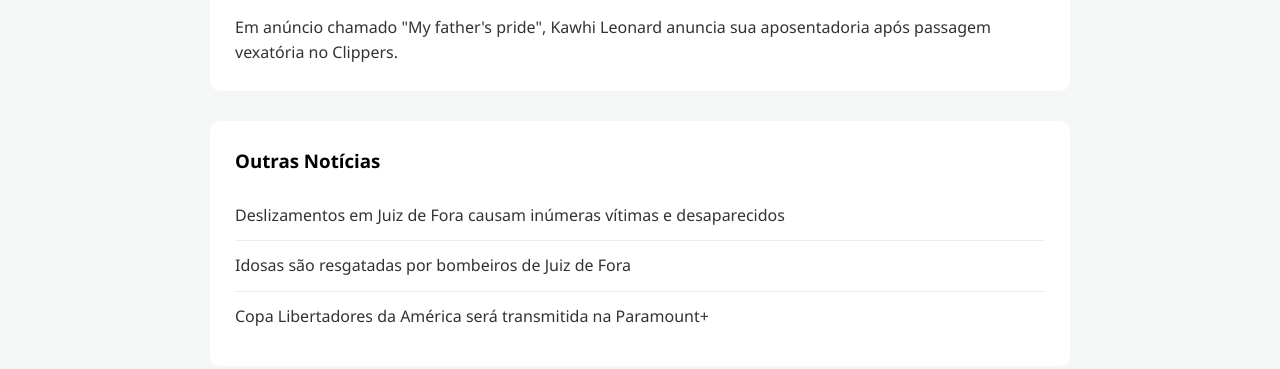
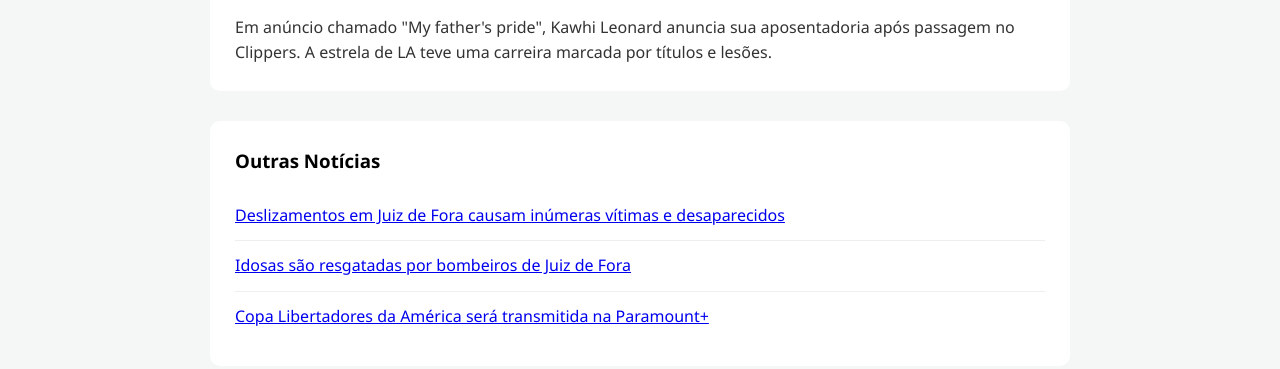
Before and after one commit to felipecamargoduarte222-dev/segundorepositorio, a plain HTML site: page index.html in a window 1280 px wide. Shown: the part 608-977 px from the top of the page. Drawn offline with Linux system fonts and the light colour scheme.

Commit message:
Update index.html

```diff
--- a/index.html
+++ b/index.html
@@ -11,8 +11,9 @@
 
 <header>
     <h1>Portal Camargo</h1>
+
     <nav>
-        <a href="#">Home</a> |
+        <a href="index.html">Home</a> |
         <a href="https://www.tecmundo.com.br/novidades">Tecnologia</a> |
         <a href="https://ge.globo.com/futebol/">Esportes</a>
     </nav>
@@ -26,16 +27,32 @@
         <img src="https://www.raptorsrepublic.com/wp-content/uploads/2019/04/KawhiCover_Image.jpg" alt="Imagem da notícia">
 
         <p>
-            Em anúncio chamado "My father's pride", Kawhi Leonard anuncia sua aposentadoria após passagem vexatória no Clippers.
+            Em anúncio chamado "My father's pride", Kawhi Leonard anuncia sua aposentadoria após passagem no Clippers.
+            A estrela de LA teve uma carreira marcada por títulos e lesões.
         </p>
     </article>
 
     <section>
         <h3>Outras Notícias</h3>
+
         <ul>
-            <li>Deslizamentos em Juiz de Fora causam inúmeras vítimas e desaparecidos</li>
-            <li>Idosas são resgatadas por bombeiros de Juiz de Fora</li>
-            <li>Copa Libertadores da América será transmitida na Paramount+</li>
+            <li>
+                <a href="noticia1.html">
+                    Deslizamentos em Juiz de Fora causam inúmeras vítimas e desaparecidos
+                </a>
+            </li>
+
+            <li>
+                <a href="noticia2.html">
+                    Idosas são resgatadas por bombeiros de Juiz de Fora
+                </a>
+            </li>
+
+            <li>
+                <a href="noticia3.html">
+                    Copa Libertadores da América será transmitida na Paramount+
+                </a>
+            </li>
         </ul>
     </section>
 
```
